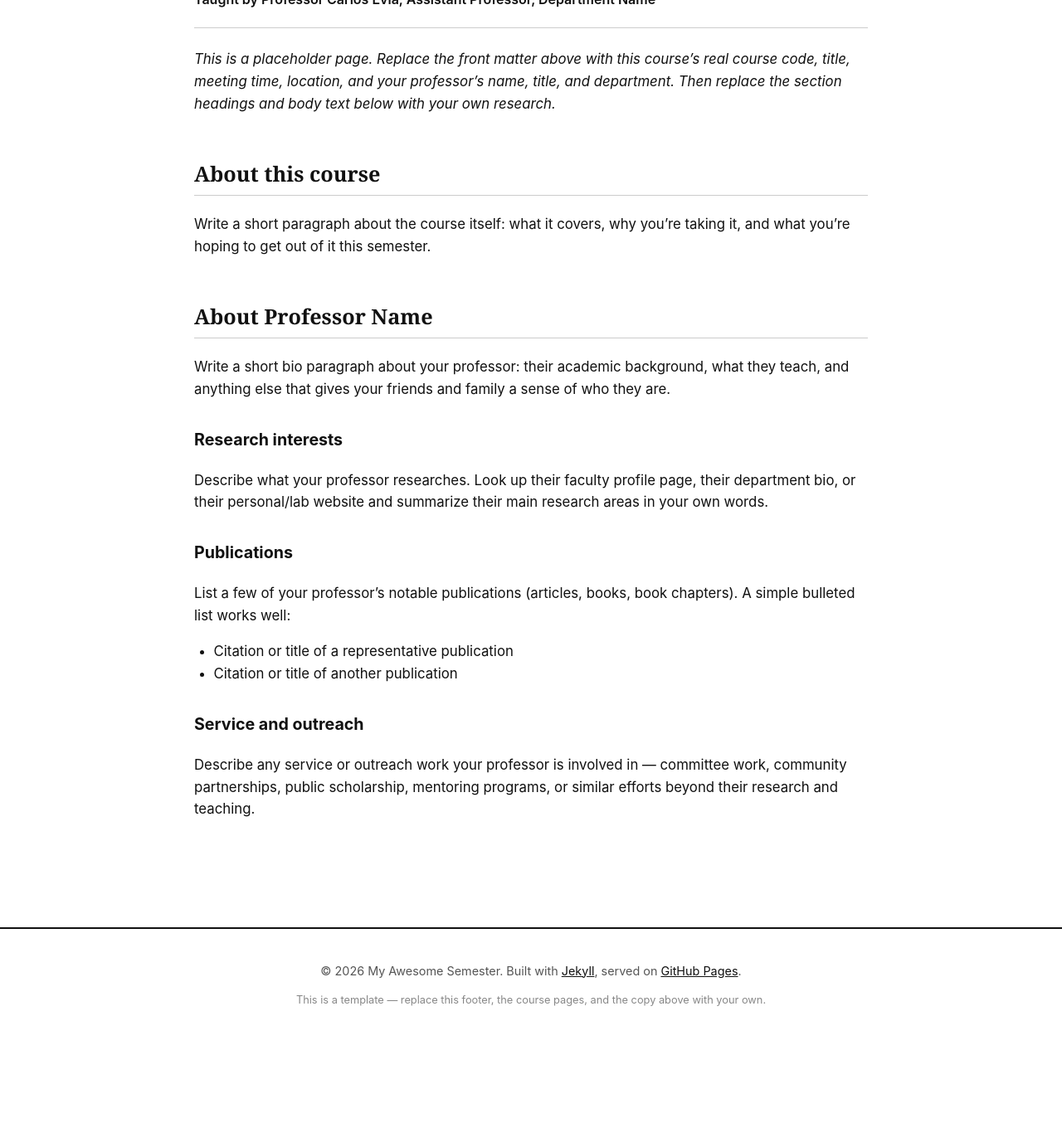
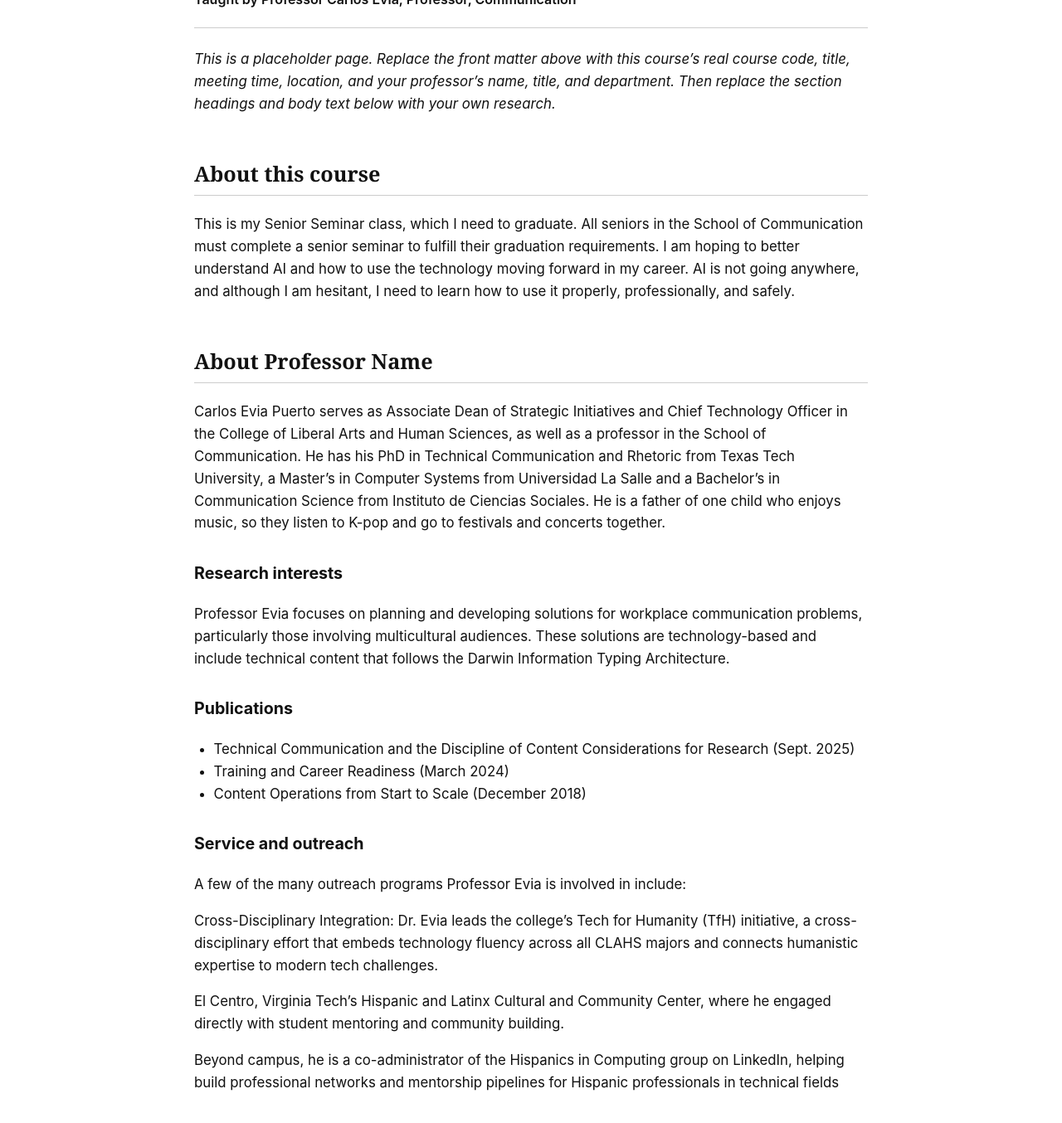
Before and after one commit to Darbyclose/myawesomesemester, a Jekyll site: the page built from _courses/course-01.md, in a window 1280 px wide and 1400 px high, scrolled down 346 px. Shown: the top 1354 px of the window at 83% size. Built offline with Jekyll 4.4.1, drawn with Linux system fonts in a browser that asks for light colours; before the commit the page ends 1599 px from its top, so only the background shows below that; some of the changed text lies outside the part shown.

Commit message:
Update course-01.md

```diff
--- a/_courses/course-01.md
+++ b/_courses/course-01.md
@@ -5,8 +5,8 @@ course_title: "Senior Seminar - The Human Communicator in an Era of AI"
 meeting_time: "MW 2:30–3:45 PM"
 location: "McBryde 233"
 instructor_name: "Professor Carlos Evia"
-instructor_title: "Assistant Professor"
-instructor_department: "Department Name"
+instructor_title: "Professor"
+instructor_department: "Communication"
 ---
 
 _This is a placeholder page. Replace the front matter above with this course's real
@@ -16,31 +16,33 @@ research._
 
 ## About this course
 
-Write a short paragraph about the course itself: what it covers, why you're taking
-it, and what you're hoping to get out of it this semester.
+This is my Senior Seminar class, which I need to graduate. All seniors in the School of Communication must complete a senior seminar to fulfill their graduation requirements. I am hoping to better understand AI and how to use the technology moving forward in my career. AI is not going anywhere, and although I am hesitant, I need to learn how to use it properly, professionally, and safely.
+
 
 ## About Professor Name
 
-Write a short bio paragraph about your professor: their academic background, what
-they teach, and anything else that gives your friends and family a sense of who
-they are.
+Carlos Evia Puerto serves as Associate Dean of Strategic Initiatives and Chief Technology Officer in the College of Liberal Arts and Human Sciences, as well as a professor in the School of Communication. He has his PhD in Technical Communication and Rhetoric from
+Texas Tech University, a Master's in Computer Systems from Universidad La Salle and
+a Bachelor's in Communication Science from Instituto de Ciencias Sociales. He is a father of one child who enjoys music, so they listen to K-pop and go to festivals and concerts together.
+
 
 ### Research interests
 
-Describe what your professor researches. Look up their faculty profile page, their
-department bio, or their personal/lab website and summarize their main research
-areas in your own words.
+Professor Evia focuses on planning and developing solutions for workplace communication problems, particularly those involving multicultural audiences. These solutions are technology-based and include technical content that follows the Darwin Information Typing Architecture.
 
 ### Publications
 
-List a few of your professor's notable publications (articles, books, book
-chapters). A simple bulleted list works well:
+- Technical Communication and the Discipline of Content Considerations for Research (Sept. 2025)
+- Training and Career Readiness (March 2024)
+- Content Operations from Start to Scale (December 2018)
 
-- Citation or title of a representative publication
-- Citation or title of another publication
 
 ### Service and outreach
 
-Describe any service or outreach work your professor is involved in — committee
-work, community partnerships, public scholarship, mentoring programs, or similar
-efforts beyond their research and teaching.
+A few of the many outreach programs Professor Evia is involved in include:
+
+Cross-Disciplinary Integration: Dr. Evia leads the college's Tech for Humanity (TfH) initiative, a cross-disciplinary effort that embeds technology fluency across all CLAHS majors and connects humanistic expertise to modern tech challenges.
+
+El Centro, Virginia Tech's Hispanic and Latinx Cultural and Community Center, where he engaged directly with student mentoring and community building.
+
+Beyond campus, he is a co-administrator of the Hispanics in Computing group on LinkedIn, helping build professional networks and mentorship pipelines for Hispanic professionals in technical fields
```
